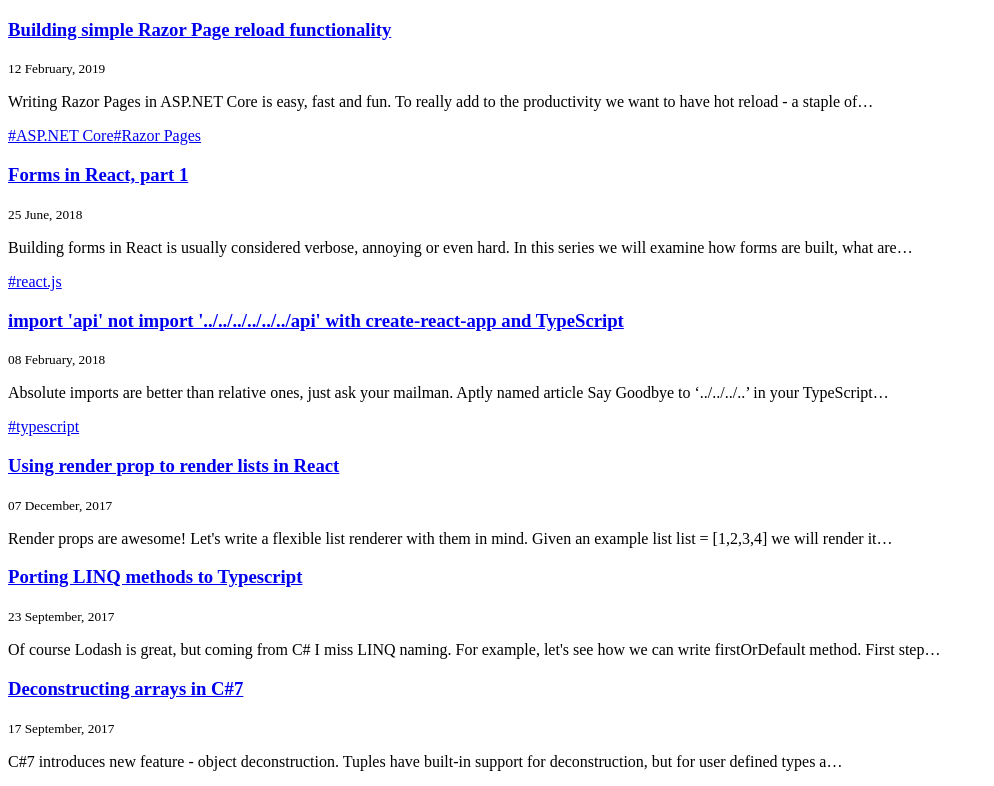
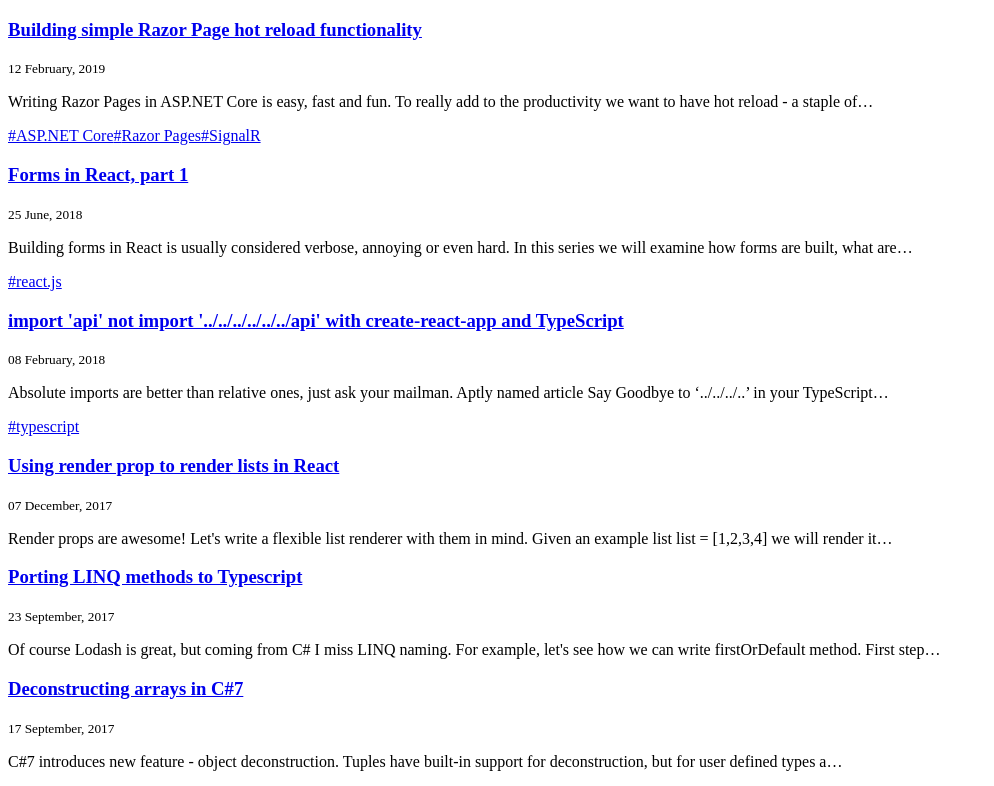
Before and after one commit to MassivePixel/blog, a Gatsby site: page / in a window 1280 px wide. Shown: the top 786 px of the page, without its empty margins (0-994 px from the left). Built offline with nearby package versions, Linux system fonts and the light colour scheme; Gatsby itself is replaced by a stand-in of ours; some packages are replaced by stand-ins of ours.

Commit message:
Name change

```diff
--- a/src/pages/2019-02-12-razor-page-watcher/2019-02-12-razor-page-watcher.md
+++ b/src/pages/2019-02-12-razor-page-watcher/2019-02-12-razor-page-watcher.md
@@ -1,7 +1,7 @@
 ---
-title: "Building simple Razor Page reload functionality"
+title: "Building simple Razor Page hot reload functionality"
 date: 2019-02-12
-tags: ["ASP.NET Core", "Razor Pages"]
+tags: ["ASP.NET Core", "Razor Pages", "SignalR"]
 ast: true
 ---
 
```
